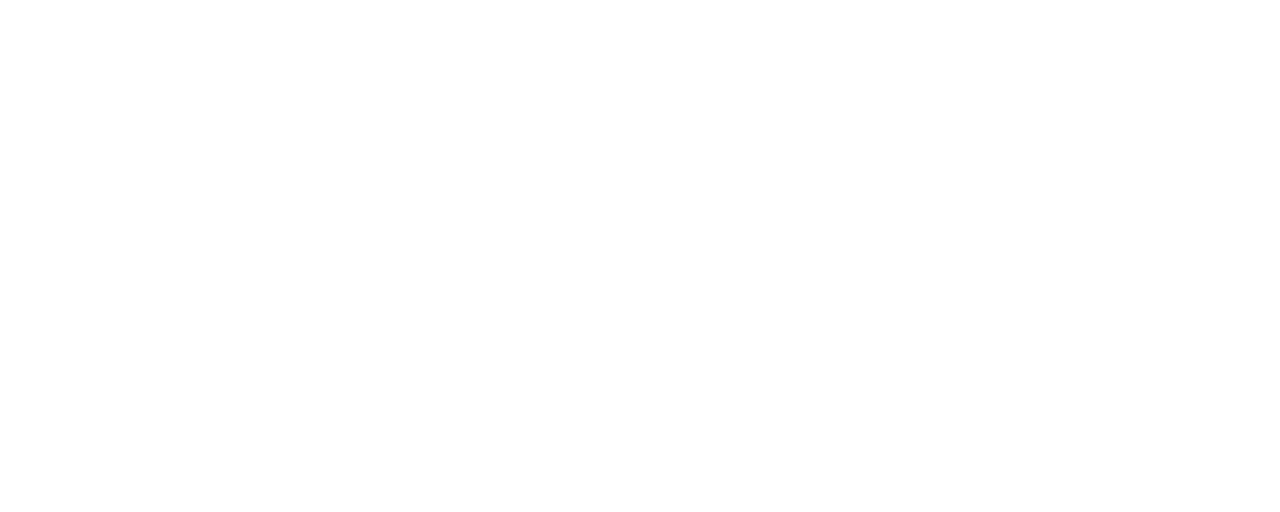
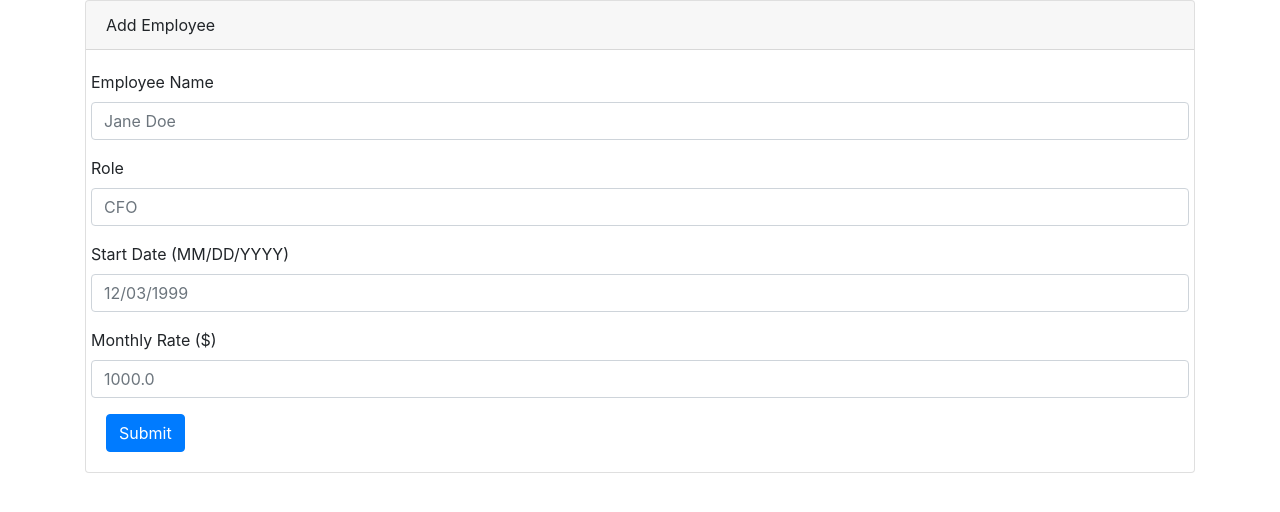
Before and after one commit to saadalshamry/Employee_Mangment, a plain HTML site: page index.html in a window 1280 px wide. Drawn offline with nearby package versions, Linux system fonts and the light colour scheme.

Commit message:
my commit

```diff
--- a/index.html
+++ b/index.html
@@ -16,8 +16,37 @@
 
         </div>
 
-        <div class="add-employee">
-
+        <div class="container" id="add-employee">
+            <div class="row">
+                <div class="col-lg-12">
+                    <div class="card card-default">
+                        <div class="card-header">
+                            Add Employee
+                        </div>
+                        <div class="card-body">
+                            <form>
+                                <div class="form-group row">
+                                    <label for="bidder-name">Employee Name</label>
+                                    <input class="form-control" id="employee-name" type="text" placeholder="Jane Doe">
+                                </div>
+                                <div class="form-group row">
+                                        <label for="employee-role">Role</label>
+                                        <input class="form-control" id="employee-role" type="text" placeholder="CFO">
+                                </div>
+                                <div class="form-group row">
+                                        <label for="employee-date">Start Date (MM/DD/YYYY)</label>
+                                        <input class="form-control" id="employee-date" type="text" placeholder="12/03/1999">
+                                </div>
+                                <div class="form-group row">
+                                    <label for="employee-rate">Monthly Rate ($)</label>
+                                    <input class="form-control" id="employee-rate" type="number" placeholder="1000.0">
+                                </div>
+                                <button class="btn btn-primary" id="submit-employee" type="submit">Submit</button>
+                            </form>
+                        </div>
+                    </div>
+                </div>
+            </div>
         </div>
     </body>
     <script src="/assets/js/main.js"></script>
```
